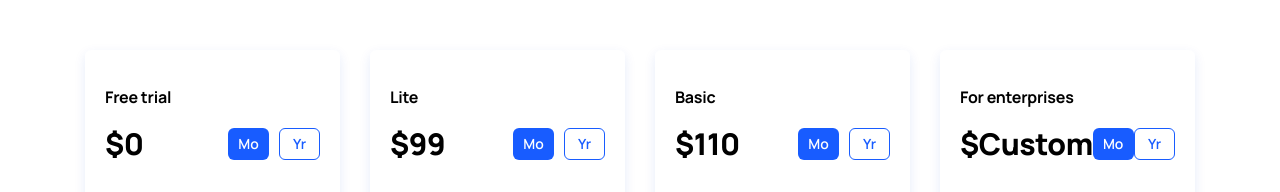
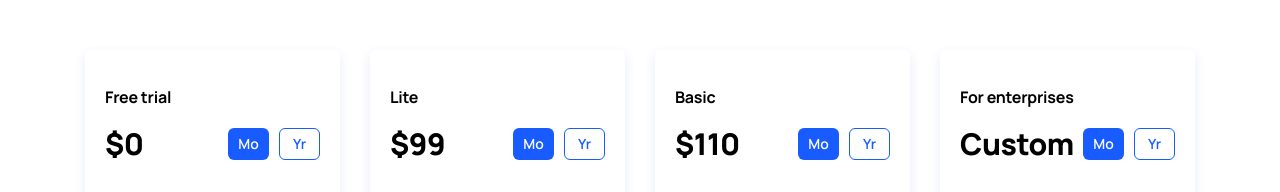
Before and after one commit to romasho/ThemeforestEnsom, a React (Create React App) app: page / in a window 1280 px wide. Shown: the part 4520-4712 px from the top of the page. Built offline with nearby package versions, Linux system fonts and the light colour scheme.

Commit message:
fix: Props type

```diff
--- a/src/components/ArrowControls/index.tsx
+++ b/src/components/ArrowControls/index.tsx
@@ -1,3 +1,5 @@
+import { FC } from 'react';
+
 import { Icon } from '../Icon';
 
 import { ReactComponent as leftIcon } from '@/assets/svg/icon_arrow__left.svg';
@@ -5,7 +7,12 @@ import { ReactComponent as rightIcon } from '@/assets/svg/icon_arrow_right.svg';
 
 import { ArrowContainer, ArrowButton } from './styled';
 
-export const ArrowControls = ({ left, right }) => {
+interface ArrowControlsProps {
+  left: React.RefObject<HTMLButtonElement>;
+  right: React.RefObject<HTMLButtonElement>;
+}
+
+export const ArrowControls: FC<ArrowControlsProps> = ({ left, right }) => {
   return (
     <ArrowContainer>
       <ArrowButton ref={left}>
--- a/src/components/Pricing/PricingCard/Index.tsx
+++ b/src/components/Pricing/PricingCard/Index.tsx
@@ -36,8 +36,10 @@ export const PricingCard: FC<PricingCardProps> = ({ access, price, advantages })
       <HeadlineContainer>
         <Headline size="h6">{access}</Headline>
         <PriceContainer>
-          <Headline size="h3">{`$${active === 'Month' ? price : +price * 10}`}</Headline>
-          <Tabs first={setActiveMonth} second={setActiveYear} current={active} />
+          <Headline size="h3">{`${isNaN(+price) ? '' : '$'}${
+            active === 'Month' ? price : isNaN(+price) ? price : +price * 10
+          }`}</Headline>
+          <Tabs firstHandler={setActiveMonth} secondHandler={setActiveYear} currentValue={active} />
         </PriceContainer>
       </HeadlineContainer>
       <Buttons variant="little">Choose plan</Buttons>
--- a/src/components/Tabs/index.tsx
+++ b/src/components/Tabs/index.tsx
@@ -1,12 +1,20 @@
+import { FC } from 'react';
+
 import { TabContainer, Tab } from './styled';
 
-export const Tabs = ({ first, second, current }) => {
+interface TabProps {
+  firstHandler: () => void;
+  secondHandler: () => void;
+  currentValue: string;
+}
+
+export const Tabs: FC<TabProps> = ({ firstHandler, secondHandler, currentValue }) => {
   return (
     <TabContainer>
-      <Tab isActive={current === 'Month'} onClick={first}>
+      <Tab isActive={currentValue === 'Month'} onClick={firstHandler}>
         Mo
       </Tab>
-      <Tab isActive={current === 'Year'} onClick={second}>
+      <Tab isActive={currentValue === 'Year'} onClick={secondHandler}>
         Yr
       </Tab>
     </TabContainer>
```
Also changed, not shown: src/components/Blog/BlogPost/index.tsx (+10 -1 lines).
